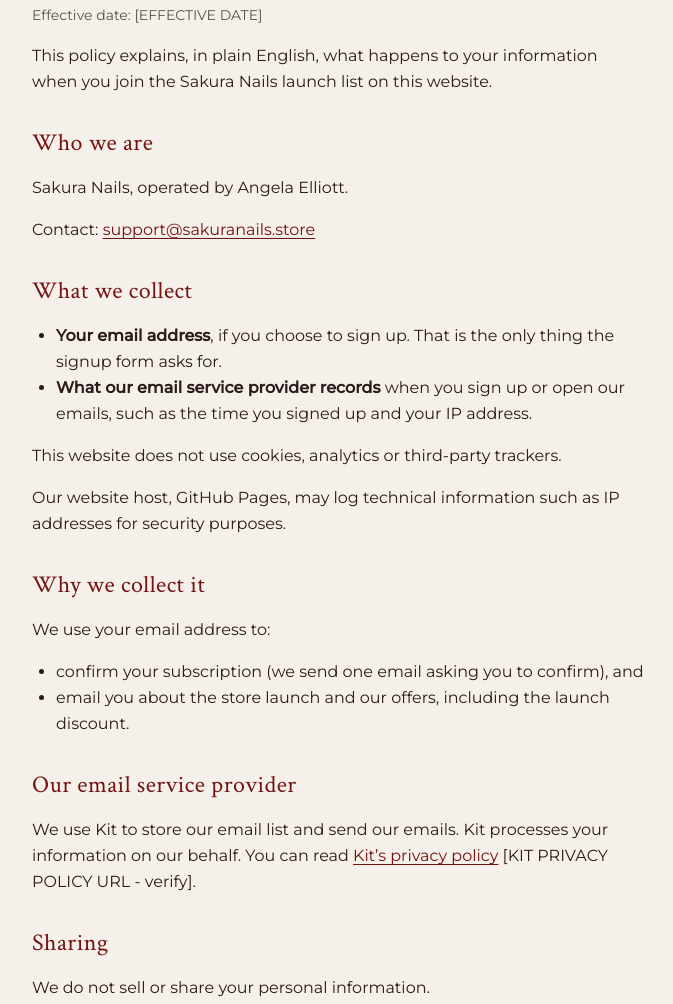
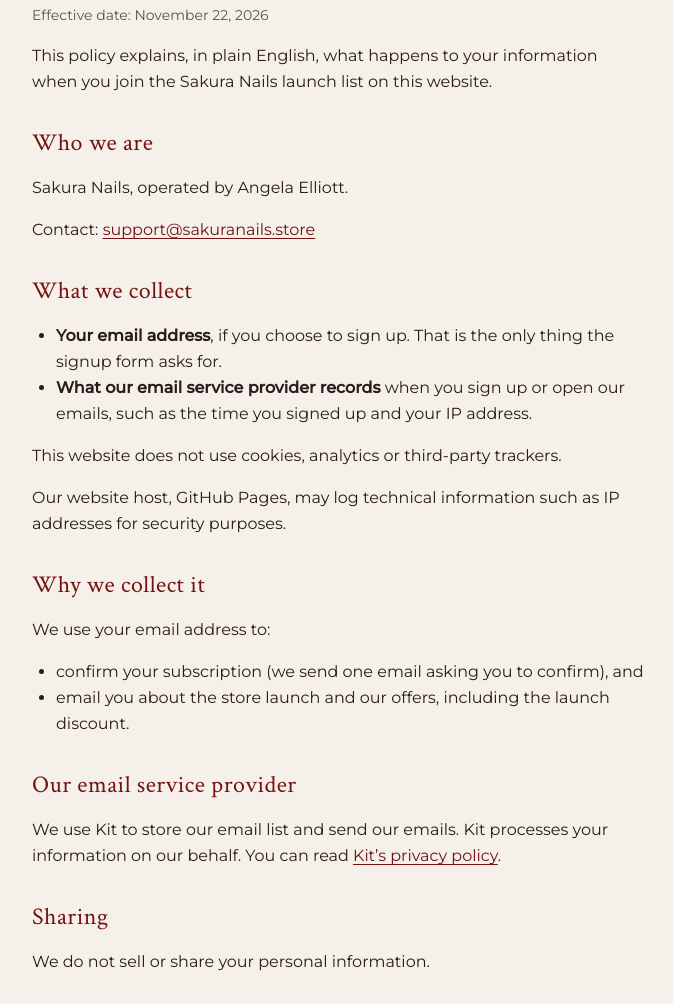
Before and after one commit to jdesign-consulting/sakura-nails, a plain HTML site: page privacy.html in a window 1280 px wide. Shown: the part 240-1244 px from the top of the page, without its empty margins (288-961 px from the left). Drawn offline with Linux system fonts and the light colour scheme.

Commit message:
Set privacy policy effective date and confirm Kit privacy link
Co-Authored-By: Claude Opus 5.5 <noreply@anthropic.com>
Claude-Session: https://claude.ai/code/session_01QqnHeaSU8awsdJhAYcvu2X

```diff
--- a/privacy.html
+++ b/privacy.html
@@ -1,8 +1,8 @@
 <!doctype html>
 <!-- Review with a professional before launch. -->
 <!--
-  Every [PLACEHOLDER] in square brackets must be filled in before launch.
   Do not add an address, entity name or legal claims without checking them.
+  If you change the policy, update the effective date below.
 -->
 <html lang="en-US">
 <head>
@@ -40,7 +40,7 @@
     </a>
 
     <h1>Privacy Policy</h1>
-    <p class="meta">Effective date: [EFFECTIVE DATE]</p>
+    <p class="meta">Effective date: <time datetime="2026-11-22">November 22, 2026</time></p>
 
     <p>This policy explains, in plain English, what happens to your information when you join the Sakura Nails launch list on this website.</p>
 
@@ -66,7 +66,7 @@
 
     <h2>Our email service provider</h2>
     <p>We use Kit to store our email list and send our emails. Kit processes your information on our behalf. You can read
-      <a href="https://kit.com/privacy" rel="noopener noreferrer">Kit’s privacy policy</a> [KIT PRIVACY POLICY URL - verify].</p>
+      <a href="https://kit.com/privacy" rel="noopener noreferrer">Kit’s privacy policy</a>.</p>
 
     <h2>Sharing</h2>
     <p>We do not sell or share your personal information.</p>
```
Also changed, not shown: 1 other file.
